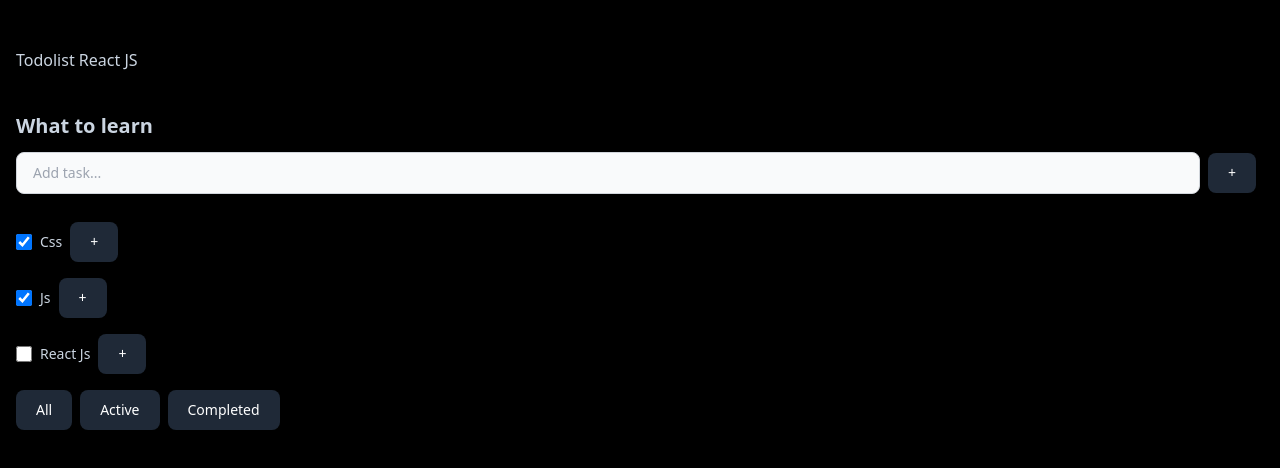
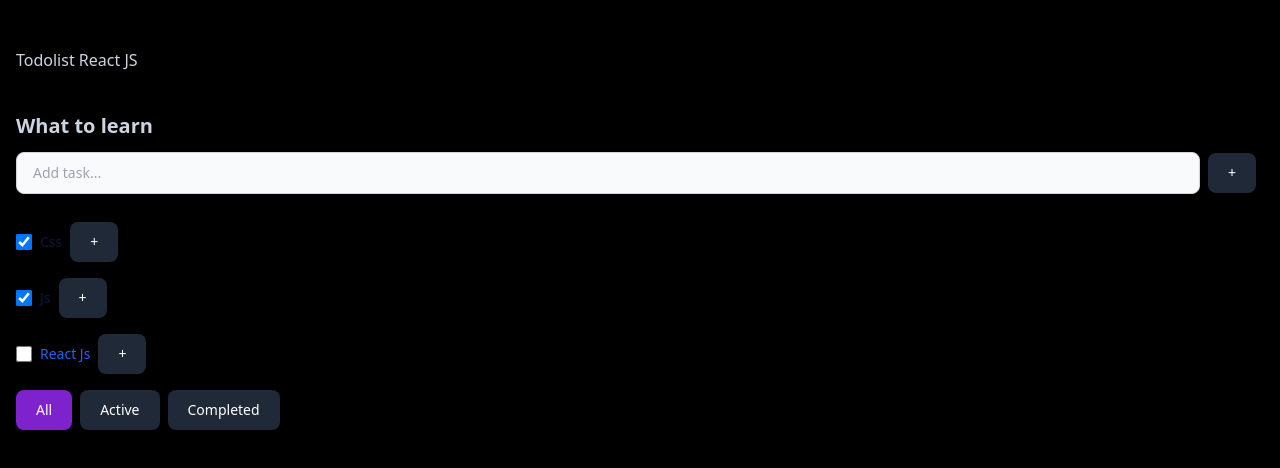
Before and after one commit to i-stadnik/Todolist, a React (Vite) app: page / in a window 1280 px wide. Shown: the top 468 px of the page. Built offline with nearby package versions, Linux system fonts and the light colour scheme.

Commit message:
04 - Todolist на React TypeScript

```diff
--- a/package.json
+++ b/package.json
@@ -5,6 +5,7 @@
   "type": "module",
   "scripts": {
     "dev": "vite",
+    "dev-h": "vite --host",
     "build": "tsc && vite build",
     "lint": "eslint . --ext ts,tsx --report-unused-disable-directives --max-warnings 0",
     "preview": "vite preview"
--- a/src/App.tsx
+++ b/src/App.tsx
@@ -26,6 +26,12 @@ function App() {
 		setTasks([newTask, ...tasks])
 	}
 
+	const changeStatus = (taskId: string, isDone: boolean) => {
+		const task = tasks.find(t => t.id === taskId)
+		if (task) task.isDone = isDone
+		setTasks([...tasks])
+	}
+
 	let tasksForTodoList = tasks
 	if (filter === 'completed') {
 		tasksForTodoList = tasks.filter(task => task.isDone === true)
@@ -46,6 +52,8 @@ function App() {
 						removeTask={removeTask}
 						changeFilter={changeFilter}
 						addTask={addTask}
+						changeStatus={changeStatus}
+						filter={filter}
 					/>
 				</div>
 			</div>
--- a/src/components/Todolist.tsx
+++ b/src/components/Todolist.tsx
@@ -13,16 +13,24 @@ type PropsType = {
 	removeTask: (id: string) => void
 	changeFilter: (value: FilterValuesType) => void
 	addTask: (title: string) => void
+	changeStatus: (taskId: string, isDone: boolean) => void
+	filter: FilterValuesType
 }
 export function Todolist(props: PropsType) {
 	const [newTaskTitle, setNewTaskTitle] = useState('')
+	const [error, setError] = useState(false)
 	const onNewTitleChangeHandler = (e: ChangeEvent<HTMLInputElement>) => {
 		setNewTaskTitle(e.currentTarget.value)
 	}
 
 	const addTask = () => {
-		props.addTask(newTaskTitle)
-		setNewTaskTitle('')
+		if (newTaskTitle.trim() !== '') {
+			props.addTask(newTaskTitle.trim())
+			setNewTaskTitle('')
+			setError(false)
+		} else {
+			setError(true)
+		}
 	}
 
 	const onAllClickHandler = () => props.changeFilter('all')
@@ -34,11 +42,16 @@ export function Todolist(props: PropsType) {
 			<h5 className='text-xl font-bold dark:text-white mb-3'>{props.title}</h5>
 			<div className='mb-2.5 flex items-center'>
 				<input
+					name='add-task'
 					onChange={onNewTitleChangeHandler}
 					value={newTaskTitle}
 					placeholder='Add task...'
 					type='text'
-					className='bg-gray-50 border border-gray-300 text-gray-900 text-sm rounded-lg focus:ring-blue-500 focus:border-blue-500 block w-full pl-4 p-2.5  dark:bg-gray-700 dark:border-gray-600 dark:placeholder-gray-400 dark:text-white dark:focus:ring-blue-500 dark:focus:border-blue-500'
+					className={
+						error
+							? 'block rounded-t-lg px-2.5 pb-2.5 pt-5 w-full text-sm text-gray-900 bg-gray-50 dark:bg-gray-700 border-0 border-b-2 appearance-none dark:text-white dark:border-red-500 focus:outline-none focus:ring-0 border-red-600 focus:border-red-600 dark:focus-border-red-500 peer'
+							: 'bg-gray-50 border border-gray-300 text-gray-900 text-sm rounded-lg focus:ring-blue-500 focus:border-blue-500 block w-full pl-4 p-2.5  dark:bg-gray-700 dark:border-gray-600 dark:placeholder-gray-400 dark:text-white dark:focus:ring-blue-500 dark:focus:border-blue-500'
+					}
 				/>
 				<button
 					className='text-white bg-gray-800 hover:bg-gray-900 focus:outline-none focus:ring-4 focus:ring-gray-300 font-medium rounded-lg text-sm px-5 py-2.5 ml-2 mr-2 dark:bg-gray-800 dark:hover:bg-gray-700 dark:focus:ring-gray-700 dark:border-gray-700'
@@ -48,24 +61,42 @@ export function Todolist(props: PropsType) {
 					+
 				</button>
 			</div>
+			{error && (
+				<p
+					id='filled_error_help'
+					className='mt-2 text-xs text-red-600 dark:text-red-400'
+				>
+					Field is required.
+				</p>
+			)}
 			<ul className='mt-7'>
 				{props.tasks.map((task: TaskType, i: number) => {
 					const onRemoveHandler = () => {
 						props.removeTask(task.id)
 					}
+
+					const onChangeHandler = (e: ChangeEvent<HTMLInputElement>) => {
+						props.changeStatus(task.id, e.currentTarget.checked)
+					}
+
 					return (
-						<li className='flex items-center mb-4' key={i}>
+						<li
+							className={
+								task.isDone
+									? 'flex items-center mb-4 text-blue-600/25 dark:text-blue-500/25'
+									: 'flex items-center mb-4 text-blue-600/100 dark:text-blue-500/100'
+							}
+							key={i}
+						>
 							<input
-								id='default-checkbox'
+								id={task.id}
 								type='checkbox'
 								value=''
 								checked={task.isDone}
+								onChange={onChangeHandler}
 								className='w-4 h-4 text-blue-600 bg-gray-100 border-gray-300 rounded focus:ring-blue-500 dark:focus:ring-blue-600 dark:ring-offset-gray-800 focus:ring-2 dark:bg-gray-700 dark:border-gray-600'
 							/>
-							<label
-								htmlFor='default-checkbox'
-								className='ml-2 text-sm font-medium dark:text-gray-300'
-							>
+							<label htmlFor={task.id} className='ml-2 text-sm font-medium'>
 								{task.title}
 							</label>
 							<button
@@ -81,21 +112,33 @@ export function Todolist(props: PropsType) {
 			</ul>
 			<div className='mt-3'>
 				<button
-					className='text-white bg-gray-800 hover:bg-gray-900 focus:outline-none focus:ring-4 focus:ring-gray-300 font-medium rounded-lg text-sm px-5 py-2.5 mr-2 mb-2 dark:bg-gray-800 dark:hover:bg-gray-700 dark:focus:ring-gray-700 dark:border-gray-700'
+					className={
+						props.filter === 'all'
+							? 'text-white bg-purple-700 hover:bg-gray-900 focus:outline-none focus:ring-4 focus:ring-gray-300 font-medium rounded-lg text-sm px-5 py-2.5 mr-2 mb-2 dark:bg-gray-800 dark:hover:bg-gray-700 dark:focus:ring-gray-700 dark:border-gray-700'
+							: 'text-white bg-gray-800 hover:bg-gray-900 focus:outline-none focus:ring-4 focus:ring-gray-300 font-medium rounded-lg text-sm px-5 py-2.5 mr-2 mb-2 dark:bg-gray-800 dark:hover:bg-gray-700 dark:focus:ring-gray-700 dark:border-gray-700'
+					}
 					type='button'
 					onClick={onAllClickHandler}
 				>
 					All
 				</button>
 				<button
-					className='text-white bg-gray-800 hover:bg-gray-900 focus:outline-none focus:ring-4 focus:ring-gray-300 font-medium rounded-lg text-sm px-5 py-2.5 mr-2 mb-2 dark:bg-gray-800 dark:hover:bg-gray-700 dark:focus:ring-gray-700 dark:border-gray-700'
+					className={
+						props.filter === 'active'
+							? 'text-white bg-purple-700 hover:bg-gray-900 focus:outline-none focus:ring-4 focus:ring-gray-300 font-medium rounded-lg text-sm px-5 py-2.5 mr-2 mb-2 dark:bg-gray-800 dark:hover:bg-gray-700 dark:focus:ring-gray-700 dark:border-gray-700'
+							: 'text-white bg-gray-800 hover:bg-gray-900 focus:outline-none focus:ring-4 focus:ring-gray-300 font-medium rounded-lg text-sm px-5 py-2.5 mr-2 mb-2 dark:bg-gray-800 dark:hover:bg-gray-700 dark:focus:ring-gray-700 dark:border-gray-700'
+					}
 					type='button'
 					onClick={onActiveClickHandler}
 				>
 					Active
 				</button>
 				<button
-					className='text-white bg-gray-800 hover:bg-gray-900 focus:outline-none focus:ring-4 focus:ring-gray-300 font-medium rounded-lg text-sm px-5 py-2.5 mr-2 mb-2 dark:bg-gray-800 dark:hover:bg-gray-700 dark:focus:ring-gray-700 dark:border-gray-700'
+					className={
+						props.filter === 'completed'
+							? 'text-white bg-purple-700 hover:bg-gray-900 focus:outline-none focus:ring-4 focus:ring-gray-300 font-medium rounded-lg text-sm px-5 py-2.5 mr-2 mb-2 dark:bg-gray-800 dark:hover:bg-gray-700 dark:focus:ring-gray-700 dark:border-gray-700'
+							: 'text-white bg-gray-800 hover:bg-gray-900 focus:outline-none focus:ring-4 focus:ring-gray-300 font-medium rounded-lg text-sm px-5 py-2.5 mr-2 mb-2 dark:bg-gray-800 dark:hover:bg-gray-700 dark:focus:ring-gray-700 dark:border-gray-700'
+					}
 					type='button'
 					onClick={onCompletedClickHandler}
 				>
```
